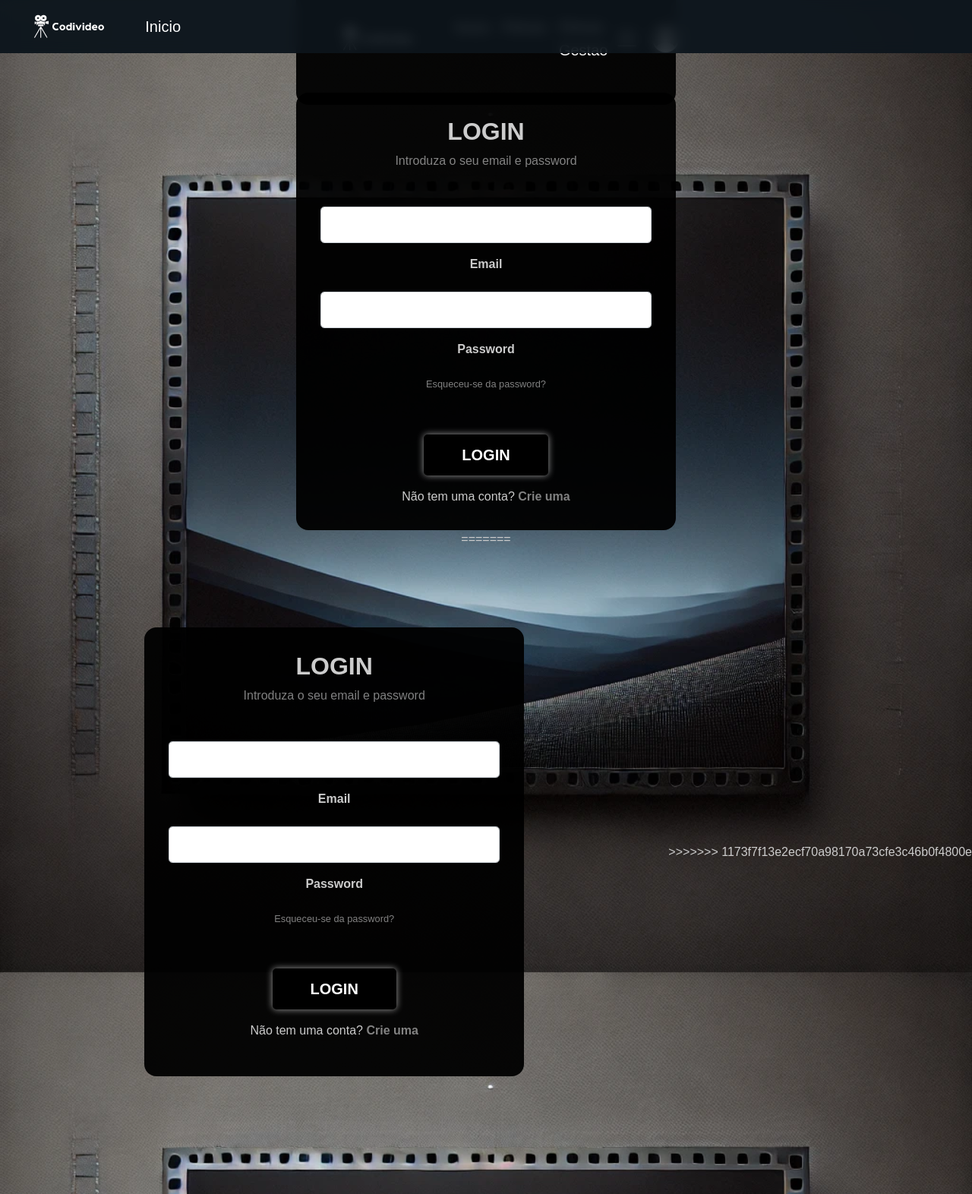
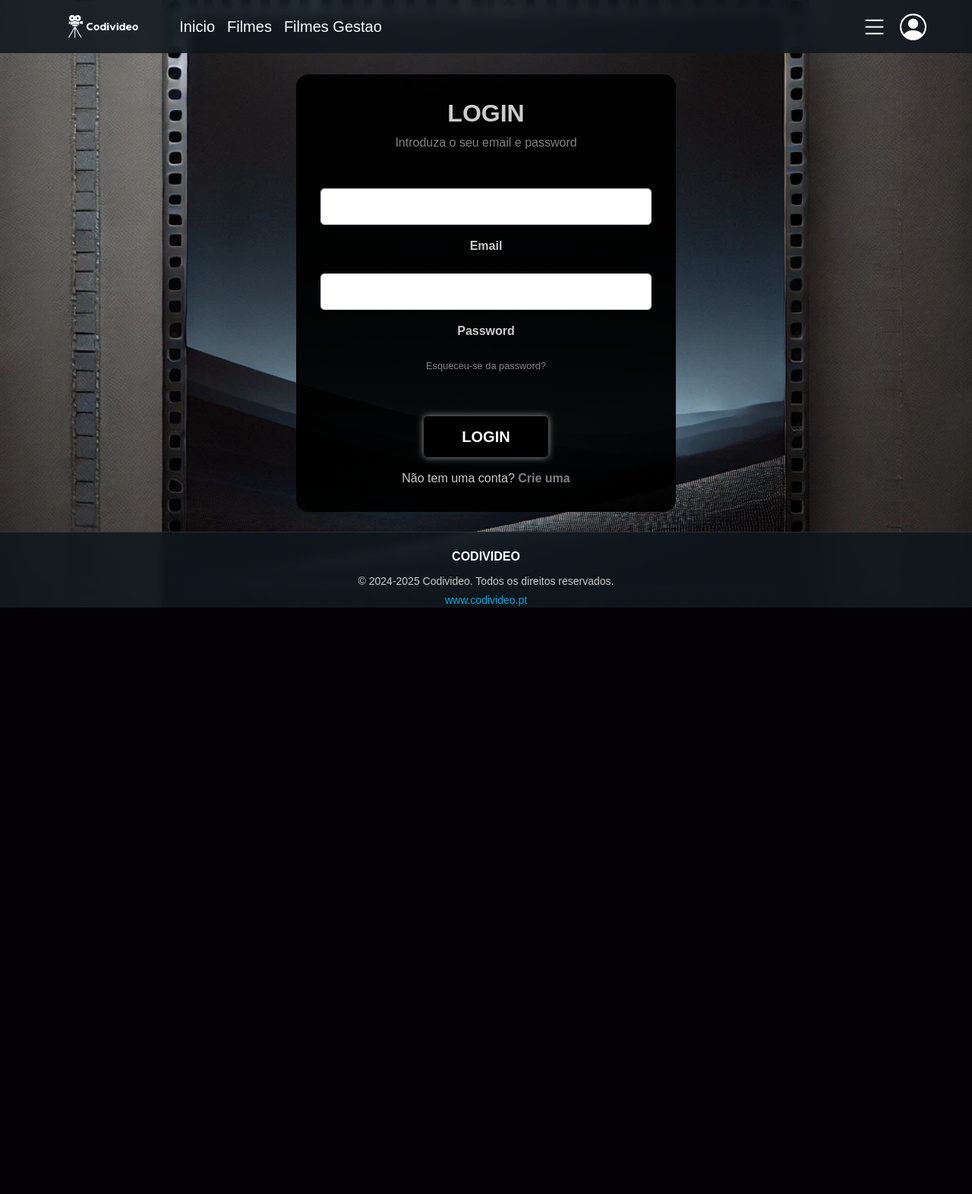
Before and after one commit to mjnesteves/ES2425, a PHP site: page /login.php in a window 1280 px wide. Shown: the whole page at 76% size. After the commit the page ends 800 px from the top, so only its background shows below. Run offline with PHP 8.4, Linux system fonts and the light colour scheme; some libraries are stand-ins or nearby versions.

Commit message:
Correção de Erros

```diff
--- a/Aplicacao/paginas/login.php
+++ b/Aplicacao/paginas/login.php
@@ -20,50 +20,6 @@
 
 <body>
 
-<<<<<<< HEAD
-=======
-  <style>
-    body {
-      background-image: url('Imagens/background.png');
-      background-size: cover;
-      background-repeat: no-repeat;
-      color: white;
-    }
-
-    .container {
-      background-color: rgba(0, 0, 0, 0.95);
-      padding: 2rem;
-      border-radius: 1rem;
-      margin-top: 2rem;
-      max-width: 500px;
-    }
-
-    label {
-      font-weight: bold;
-    }
-
-    input,
-    textarea {
-      margin-bottom: 1rem;
-    }
-
-    .btn-primary {
-      font-weight: bold;
-      box-shadow: 0 0 10px rgba(255, 255, 255, 0.6);
-    }
-
-
-    .modal-header {
-      border-bottom: 0 none;
-    }
-
-    .modal-footer {
-      border-top: 0 none;
-    }
-  </style>
-  </head>
-
->>>>>>> 1173f7f13e2ecf70a98170a73cfe3c46b0f4800e
   <?php
   ob_start();
   session_start();
@@ -79,7 +35,6 @@
   }
   ?>
 
-<<<<<<< HEAD
 <?php include "./nav_bar_menus.php"; ?>
 
   <section class="section-form-login-criar">
@@ -100,49 +55,6 @@
       </form>
       <p class="mt-3 mb-0">Não tem uma conta? <a href="criar_utilizador.php" class="text-white-50 fw-bold">Crie uma</a></p>
     </div>
-=======
-  <nav class="navbar navbar-expand-lg navbar-dark bg-dark fixed-top">
-    <div class="container-fluid d-flex justify-content-center align-items-center">
-      <!-- Logotipo à esquerda -->
-      <a class="navbar-brand" href="index.html">
-        <img src="imagens/Codivideo Logo2.png" alt="Codivideo" style="height: 50px;">
-      </a>
-
-      <!-- Menu principal alinhado à esquerda -->
-      <div class="collapse navbar-collapse" id="navbarNav ">
-        <ul class="navbar-nav mr-auto">
-          <li class="nav-item">
-            <a class="nav-link" href="pagina_inicial.php">Inicio</a>
-          </li>
-        </ul>
-      </div>
-
-
-  </nav>
-
-  <section class="vh-100 gradient-custom">
-    <div class="d-flex justify-content-center align-items-center h-100">
-      <div class="container md-4 mt-0 md-4 pb-5">
-        <h2 class="fw-bold mb-2 text-uppercase">Login</h2>
-        <p class="text-white-50 mb-5">Introduza o seu email e password</p>
-        <form  method="GET" id="formulario">
-          <div data-mdb-input-init class="form-outline form-white mb-3">
-            <input type="email" class="form-control form-control-lg" name="email" required />
-            <label class="form-label">Email</label>
-          </div>
-          <div data-mdb-input-init class="form-outline form-white mb-3">
-            <input type="password" class="form-control form-control-lg" name="password" required />
-            <label class="form-label">Password</label>
-          </div>
-          <p class="small mb-5 pb-lg-2" data-toggle="modal" data-target="#recuperarPassword"><a class="text-white-50">Esqueceu-se da password?</a></p>
-          <button data-mdb-button-init data-mdb-ripple-init class="btn btn-primary btn-lg px-5" type="submit" name="login">Login</button>
-        </form>
-        <p class="mt-3 mb-0">Não tem uma conta? <a href="criar_utilizador.php" class="text-white-50 fw-bold">Crie uma</a></p>
-        <div>
-
-        </div>
-      </div>
->>>>>>> 1173f7f13e2ecf70a98170a73cfe3c46b0f4800e
   </section>
 
 
@@ -151,7 +63,6 @@
   <div class="modal fade" id="login" tabindex="-1" role="dialog" aria-labelledby="login" aria-hidden="true">
     <div class="modal-dialog modal-dialog-centered" role="document">
       <div class="modal-content">
-<<<<<<< HEAD
         <div class="modal-header mx-auto">
           <h3 class="font-weight-bold text-secondary">Informação do Sistema</h3>
         </div>
@@ -160,15 +71,6 @@
         </div>
         <div class="modal-header mx-auto">
           <h3 class="font-weight-bold text-secondary">A redirecionar...</h3>
-=======
-        <div class="modal-header mt-1">
-        </div>
-        <div class="modal-body">
-          <h3 class="font-weight-bold text-secondary text-center" id="mensagem"> </h3>
-        </div>
-        <div class="modal-footer mx-auto">
-          <button id="botao" class="btn btn-primary" data-toggle="modal" data-dismiss="modal">ok</button>
->>>>>>> 1173f7f13e2ecf70a98170a73cfe3c46b0f4800e
         </div>
       </div>
     </div>
@@ -193,7 +95,6 @@
             const linha = document.createElement('p')
             linha.innerText = erro
             screenToShow.append(linha);
-<<<<<<< HEAD
           })
           $("#login").modal('show');
           if (mensagem[0] === 'Credenciais Invalidas!') {
@@ -205,52 +106,13 @@
               window.location.href = 'index.php';
             }, 3000)
           }
-=======
-
-          })
-
-          $("#login").modal('show');
->>>>>>> 1173f7f13e2ecf70a98170a73cfe3c46b0f4800e
         },
         error: function(data) {
           alert("error");
         }
       });
     });
-<<<<<<< HEAD
-=======
-
-
-
-    $('#botao').on('click', function() {
-      $.ajax({
-        success: function(response) {
-          if (mensagem[0] === "Credenciais Invalidas!") {
-            location.reload();
-          }else{
-            window.location.href = 'pagina_inicial.php';
-          }
-        },
-        error: function(xhr, status, error) {
-          alert('Something went wrong!');
-        }
-      });
-    });
->>>>>>> 1173f7f13e2ecf70a98170a73cfe3c46b0f4800e
   </script>
-
-
-
-
-
-
-
-
-
-
-
-
-
 
 
 
@@ -298,12 +160,6 @@
 
 
 
-
-
-
-
-
-
   <footer class="footer fixed-bottom">
     <div class="container-footer text-center align-items-center">
       <p class="footer-title">Codivideo</p>
--- a/Aplicacao/paginas/logout.php
+++ b/Aplicacao/paginas/logout.php
@@ -32,11 +32,7 @@
 
 	<script>
 		setTimeout(function () {
-<<<<<<< HEAD
 			window.location.href = 'index.php';
-=======
-			window.location.href = 'pagina_inicial.php';
->>>>>>> 1173f7f13e2ecf70a98170a73cfe3c46b0f4800e
 		}, 1000);
 	</script>
 
--- a/Aplicacao/paginas/style.css
+++ b/Aplicacao/paginas/style.css
@@ -466,7 +466,3 @@
   border-radius: 1rem;
   max-width: 500px;
 }
-
-main {
-  flex: 1;
-}
```
